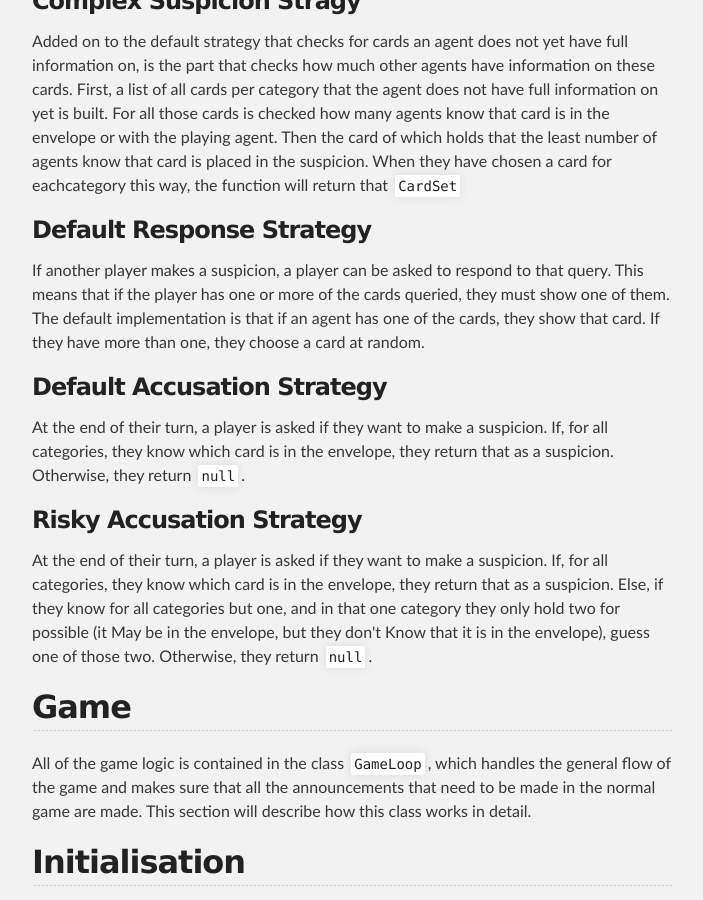
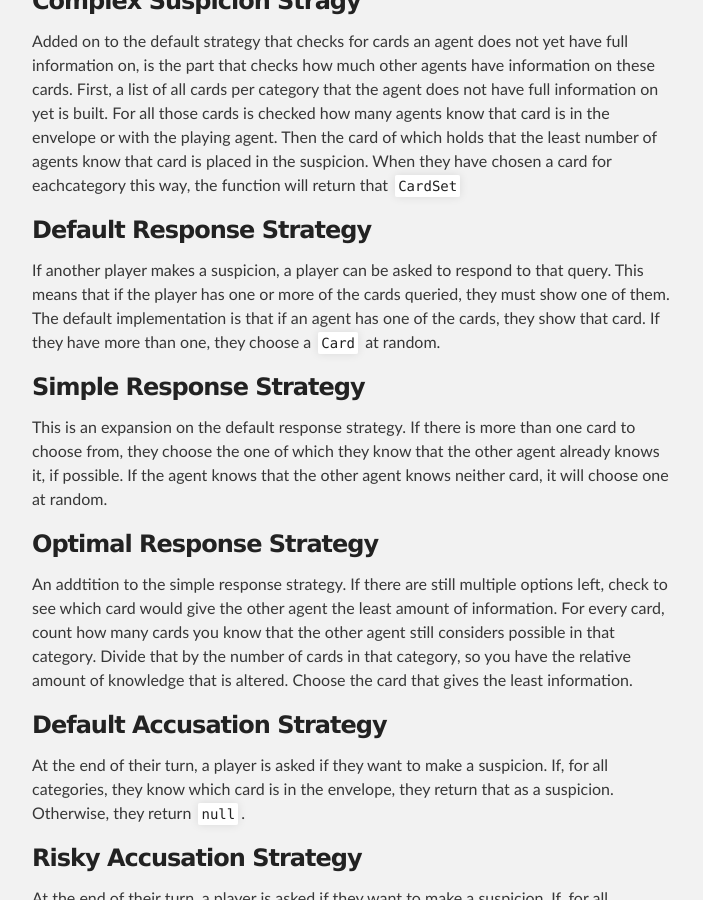
Before and after one commit to rmellema/Cluedo, a Jekyll site: the page built from implementation.html, in a window 1280 px wide and 900 px high, scrolled down 4341 px. Shown: the whole window, without its empty margins (288-991 px from the left). Built offline with Jekyll 4.4.1, drawn with Linux system fonts in a browser that asks for light colours.

Commit message:
Finished the implementation of response strategies

```diff
--- a/implementation.html
+++ b/implementation.html
@@ -186,13 +186,19 @@ category this way, the function will return that <code>CardSet</code></p>
 <h3>Complex Suspicion Stragy</h3>
 <p>Added on to the default strategy that checks for cards an agent does not yet have full information on, is the part that checks how much other agents have information on these cards. First, a list of all cards per category that the agent does not have full information on yet is built. For all those cards is checked how many agents know that card is in the envelope or with the playing agent. Then the card of which holds that the least number of agents know that card is placed in the suspicion. When they have chosen a card for eachcategory this way, the function will return that <code>CardSet</code> </p>
 
-
 <h3>Default Response Strategy</h3>
 <p>If another player makes a suspicion, a player can be asked to respond to
 that query. This means that if the player has one or more of the cards queried,
 they must show one of them. The default implementation is that if an agent has
 one of the cards, they show that card.  If they have more than one, they choose
-a card at random.</p>
+a <code>Card</code> at random.</p>
+
+<h3>Simple Response Strategy</h3>
+<p>This is an expansion on the default response strategy. If there is more than one card to choose from, they choose the one of which they know that the other agent already knows it, if possible. If the agent knows that the other agent knows neither card, it will choose one at random. </p>
+
+<h3>Optimal Response Strategy</h3>
+<p>An addtition to the simple response strategy. If there are still multiple options left, check to see which card would give the other agent the least amount of information. For every card, count how many cards you know that the other agent still considers possible in that category. Divide that by the number of cards in that category, so you have the relative amount of knowledge that is altered. Choose the card that gives the least information.</p>
+
 
 <h3>Default Accusation Strategy</h3>
 <p>At the end of their turn, a player is asked if they want to make a
```
Also changed, not shown: strategies.html (+7 -0 lines).
